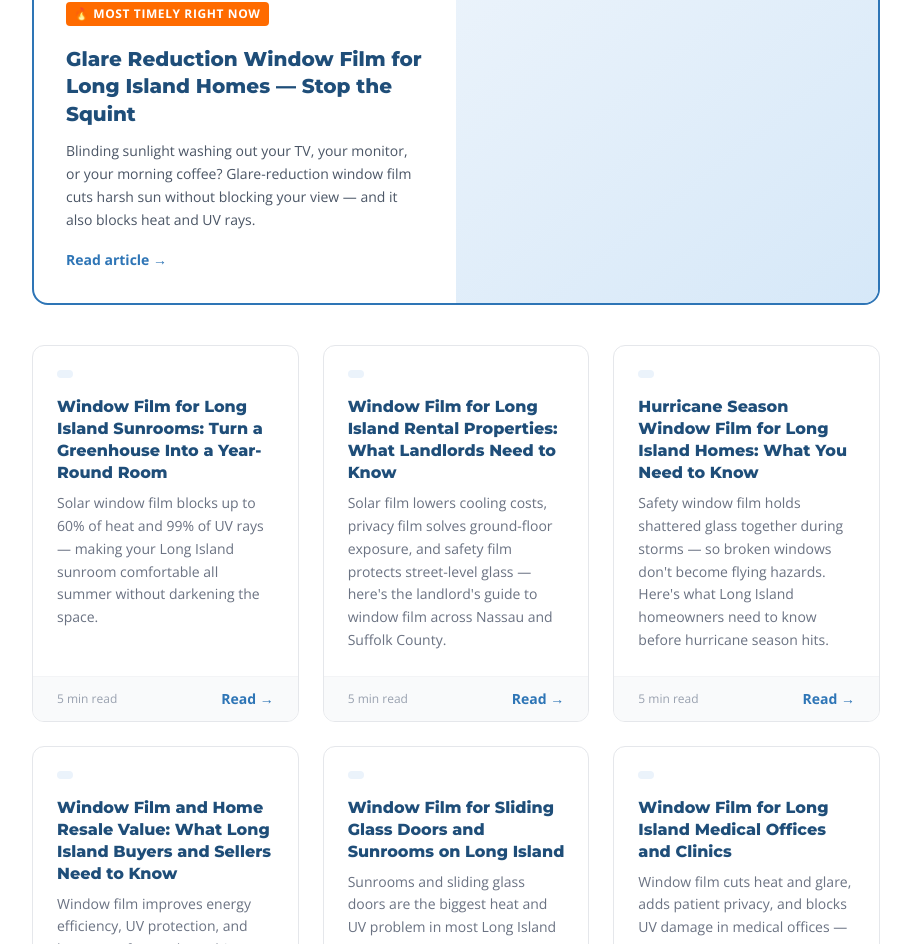
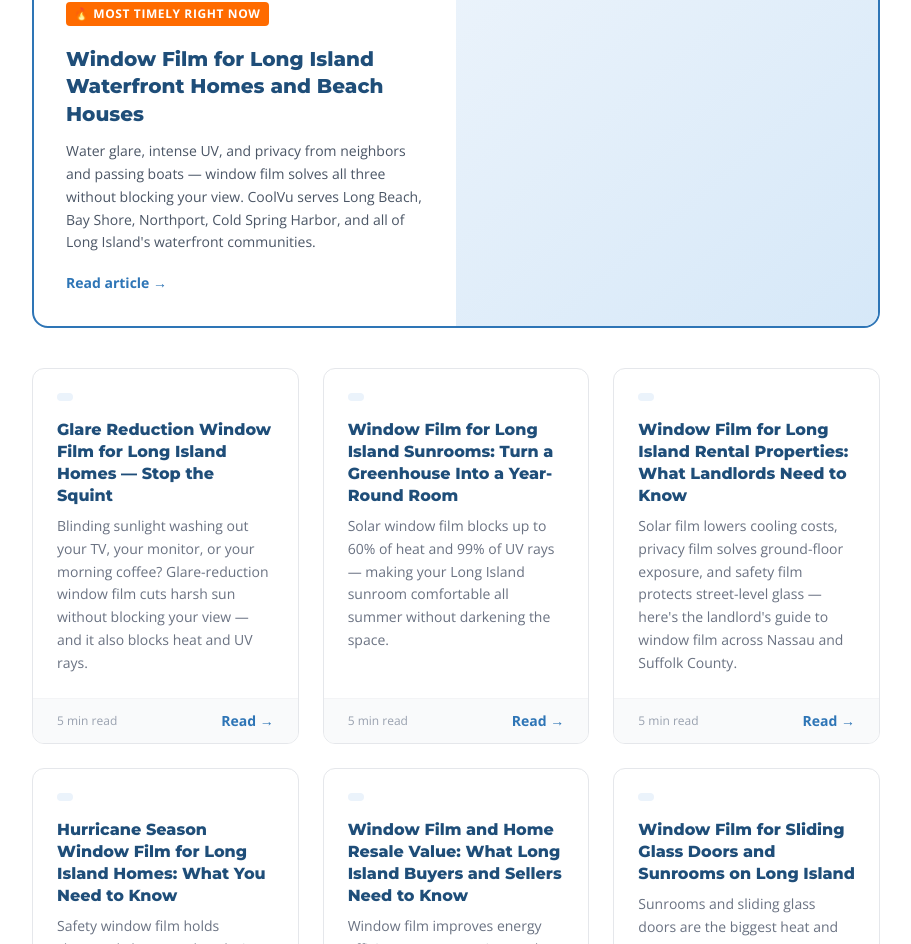
Before and after one commit to pjs8875/CoolVu, a Next.js app: page /blog in a window 1280 px wide. Shown: the part 553-1497 px from the top of the page, without its empty margins (184-1095 px from the left). Built offline with nearby package versions, Linux system fonts and the light colour scheme; no server answers.

Commit message:
Add waterfront homes article to blog index

```diff
--- a/components/blog/BlogIndexPage.tsx
+++ b/components/blog/BlogIndexPage.tsx
@@ -3,6 +3,13 @@ import Navbar from "@/components/Navbar";
 import Footer from "@/components/Footer";
 
 const posts = [
+    {
+      title: "Window Film for Long Island Waterfront Homes and Beach Houses",
+      excerpt: "Water glare, intense UV, and privacy from neighbors and passing boats — window film solves all three without blocking your view. CoolVu serves Long Beach, Bay Shore, Northport, Cold Spring Harbor, and all of Long Island\'s waterfront communities.",
+      date: "June 4, 2026",
+      slug: "waterfront-homes-window-film-long-island",
+      readTime: "5 min read",
+    },
     {
       title: "Glare Reduction Window Film for Long Island Homes — Stop the Squint",
       excerpt: "Blinding sunlight washing out your TV, your monitor, or your morning coffee? Glare-reduction window film cuts harsh sun without blocking your view — and it also blocks heat and UV rays.",
```
